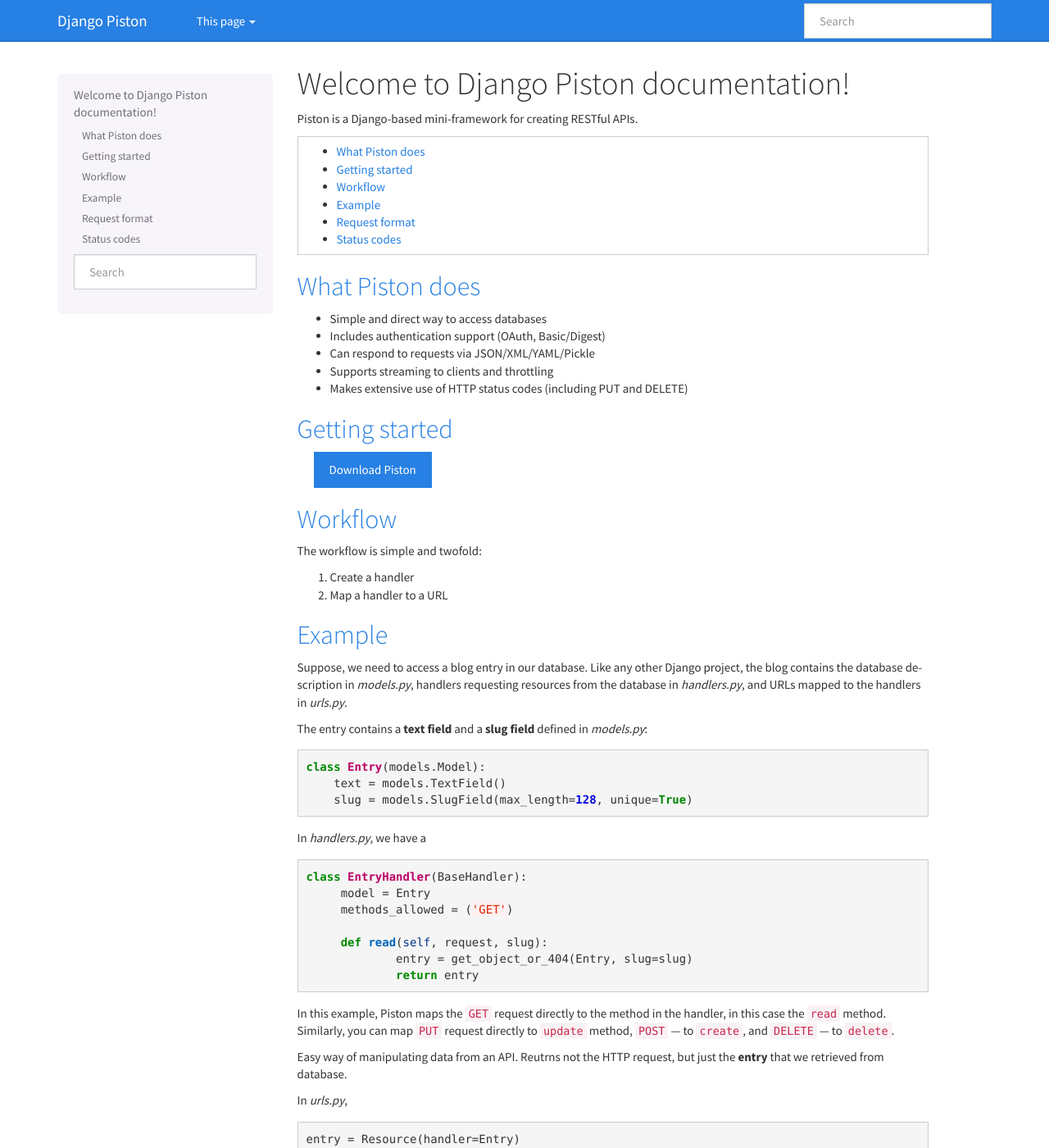
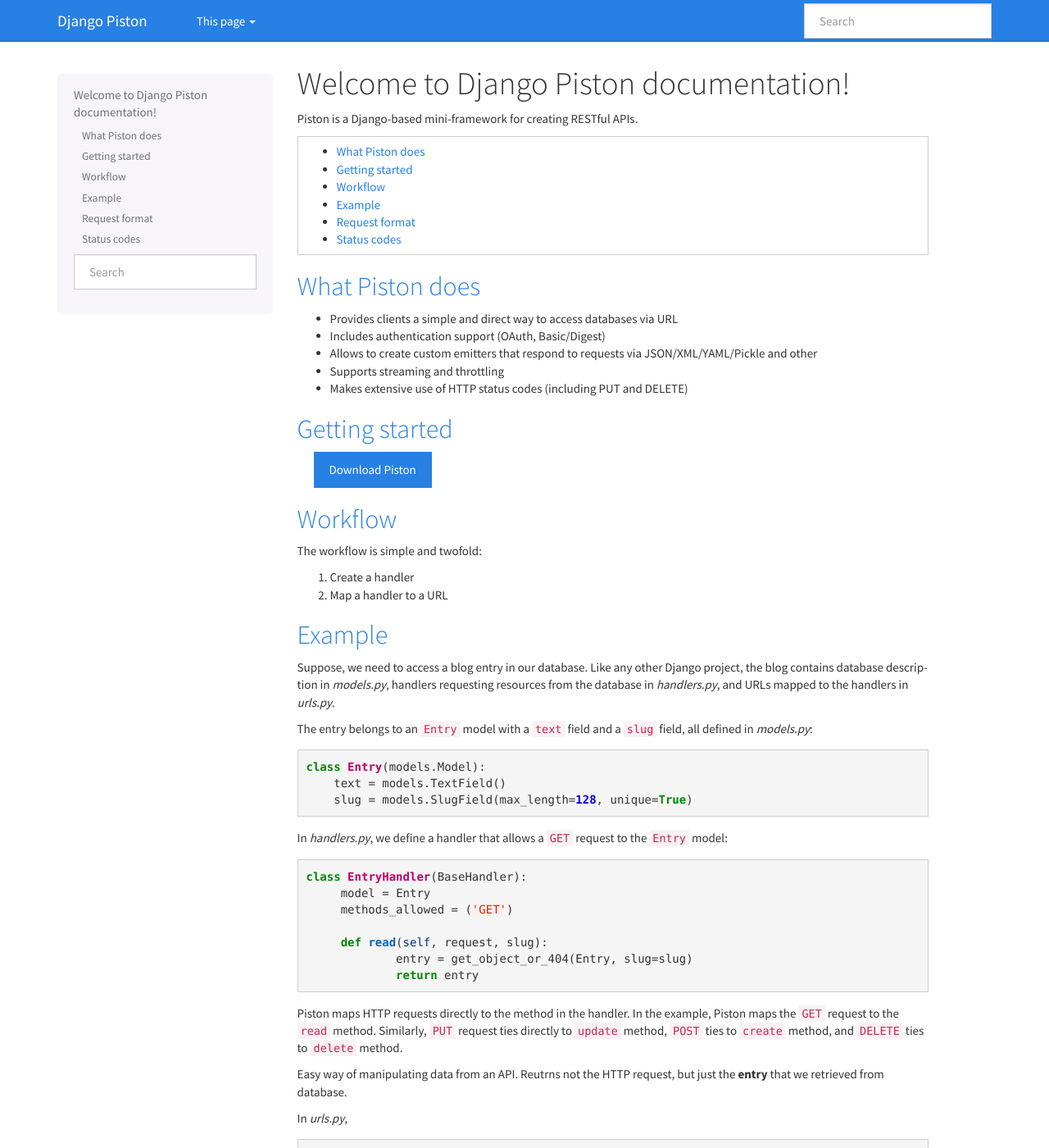
Before and after one commit to bfxy/django-piston-doc, a Sphinx documentation site: the page built from source/index.rst, in a window 1280 px wide and 1400 px high. Shown: the whole window at 82% size. Built offline with Sphinx 7.4.7, drawn with Linux system fonts in a browser that asks for light colours.

Commit message:
Text update; pre background update

```diff
--- a/source/_static/custom.css
+++ b/source/_static/custom.css
@@ -10,7 +10,7 @@
 }
 
 pre {
-	background-color: #FBFBFF;
+	background-color: #FBFFFB;
 	font-size: 12px;
 	-webkit-border-radius: 5px;
 	border-radius: 5px;
--- a/source/index.rst
+++ b/source/index.rst
@@ -13,10 +13,10 @@
 What Piston does
 ================
 
-* Simple and direct way to access databases
+* Provides clients a simple and direct way to access databases via URL
 * Includes authentication support (OAuth, Basic/Digest)
-* Can respond to requests via JSON/XML/YAML/Pickle
-* Supports streaming to clients and throttling
+* Allows to create custom emitters that respond to requests via JSON/XML/YAML/Pickle and other
+* Supports streaming and throttling
 * Makes extensive use of HTTP status codes (including PUT and DELETE)
 
 Getting started
@@ -37,9 +37,9 @@
 Example
 =======
 
-Suppose, we need to access a blog entry in our database. Like any other Django project, the blog contains the database description in *models.py*, handlers requesting resources from the database in *handlers.py*, and URLs mapped to the handlers in *urls.py*.
+Suppose, we need to access a blog entry in our database. Like any other Django project, the blog contains  database description in *models.py*, handlers requesting resources from the database in *handlers.py*, and URLs mapped to the handlers in *urls.py*.
 
-The entry contains a **text field** and a **slug field** defined in *models.py*:
+The entry belongs to an ``Entry`` model with a ``text`` field and a ``slug`` field, all defined in *models.py*:
 
 .. code-block:: python
 
@@ -47,7 +47,7 @@
        text = models.TextField()
        slug = models.SlugField(max_length=128, unique=True)
 
-In *handlers.py*, we have a
+In *handlers.py*, we define a handler that allows a ``GET`` request to the ``Entry`` model:
 
 .. code-block:: python
 
@@ -59,7 +59,7 @@
 		entry = get_object_or_404(Entry, slug=slug)
 		return entry
 
-In this example, Piston maps the ``GET`` request directly to the method in the handler, in this case the ``read`` method. Similarly, you can map ``PUT`` request directly to ``update`` method, ``POST`` — to ``create``, and ``DELETE`` — to ``delete``.
+Piston maps HTTP requests directly to the method in the handler. In the example, Piston maps the ``GET`` request to the ``read`` method. Similarly, ``PUT`` request ties directly to ``update`` method, ``POST`` ties to ``create`` method, and ``DELETE`` ties to ``delete`` method.
 
 Easy way of manipulating data from an API.
 Reutrns not the HTTP request, but just the **entry** that we retrieved from database.
```
